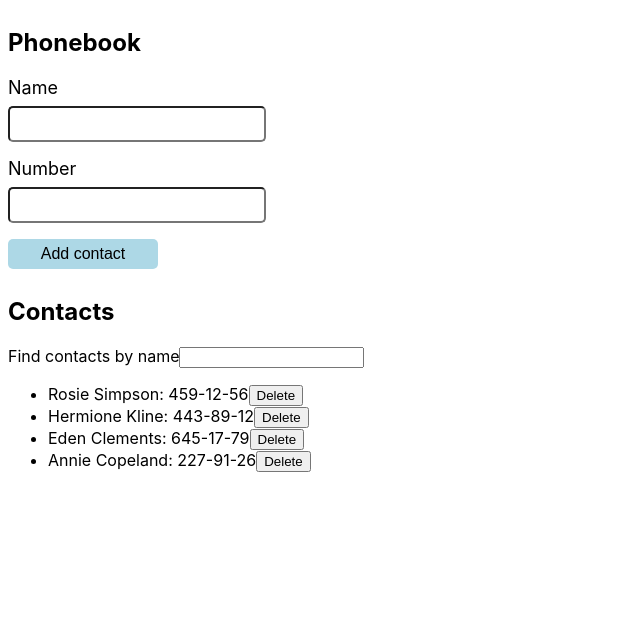
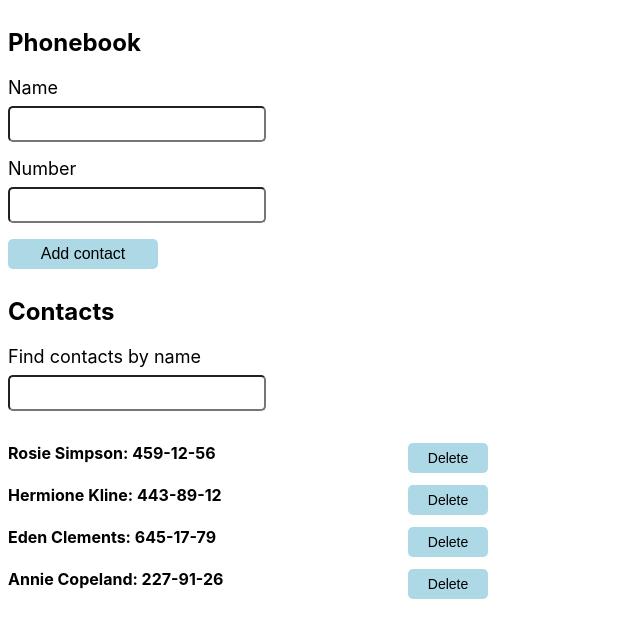
Before and after one commit to OlgaBorovik/goit-react-hw-02-phonebook, a React (Create React App) app: page / in a window 1280 px wide. Shown: the top 638 px of the page, without its empty margins (0-640 px from the left). Built offline with nearby package versions, Linux system fonts and the light colour scheme.

Commit message:
added styles

```diff
--- a/src/components/ContactList/ContactList.jsx
+++ b/src/components/ContactList/ContactList.jsx
@@ -1,18 +1,19 @@
 import React from "react";
 import PropTypes from "prop-types"
+import { ContactsUl, ContactItem, Button, Span} from "./ContactList.styled"
 
 function ContactList({contacts, onDelete}) {
 
     return (
         <div>
-            <ul>
+            <ContactsUl>
                 {contacts.map(({id, name, number}) => (
-                    <li key={id}>{name}: {number}
-                        <button type="button" onClick={() =>  onDelete({id})}>Delete</button>
-                    </li>
+                    <ContactItem key={id}><Span>{name}: {number}</Span>
+                        <Button type="button" onClick={() =>  onDelete({id})}>Delete</Button>
+                    </ContactItem>
 
                 ))}
-            </ul>
+            </ContactsUl>
 
       </div>
         )
--- a/src/components/ContactList/ContactList.styled.jsx
+++ b/src/components/ContactList/ContactList.styled.jsx
@@ -0,0 +1,30 @@
+import styled from "styled-components";
+
+export const ContactsUl = styled.ul`
+display: flex;
+flex-direction: column;
+padding:0;
+`
+export const ContactItem = styled.li`
+display: flex;
+flex-direction: row;
+justify-content: space-between;
+margin-bottom: 12px;
+
+`
+export const Button = styled.button`
+width: 80px;
+height: 30px;
+border-radius: 5px;
+border:none;
+background-color: lightblue;
+font-size: 14px;
+&:hover{
+    background-color: blue;
+    color: white;
+}
+`
+export const Span = styled.span`
+font-size: 16px;
+font-weight: 700;
+`
--- a/src/components/Filter/Filter.jsx
+++ b/src/components/Filter/Filter.jsx
@@ -1,17 +1,19 @@
 import React from "react";
 import PropTypes from "prop-types"
+import { Label } from "./Filter.styled"
+import {Input} from "../ContactsForm/ContactForm.styled"
 
  export const Filter = ({ onChange, value }) => {
-    return <label>
+    return <Label>
         Find contacts by name
-        <input
+        <Input
             type="text"
             name="filter"
             value={value}
             onChange={onChange}
 
         />
-        </label>
+        </Label>
 }
 
 Filter.propTypes = {
--- a/src/components/Filter/Filter.styled.jsx
+++ b/src/components/Filter/Filter.styled.jsx
@@ -0,0 +1,8 @@
+import styled from "styled-components";
+
+export const Label = styled.label`
+display:flex;
+flex-direction: column;
+margin-bottom: 16px;
+font-size: 18px;
+`
--- a/src/components/section.styled.jsx
+++ b/src/components/section.styled.jsx
@@ -1,6 +1,7 @@
 import styled from "styled-components";
 
 export const Section = styled.section`
+width: 480px;
 padding: 8px;
 `
 export const Container = styled.div`
```
